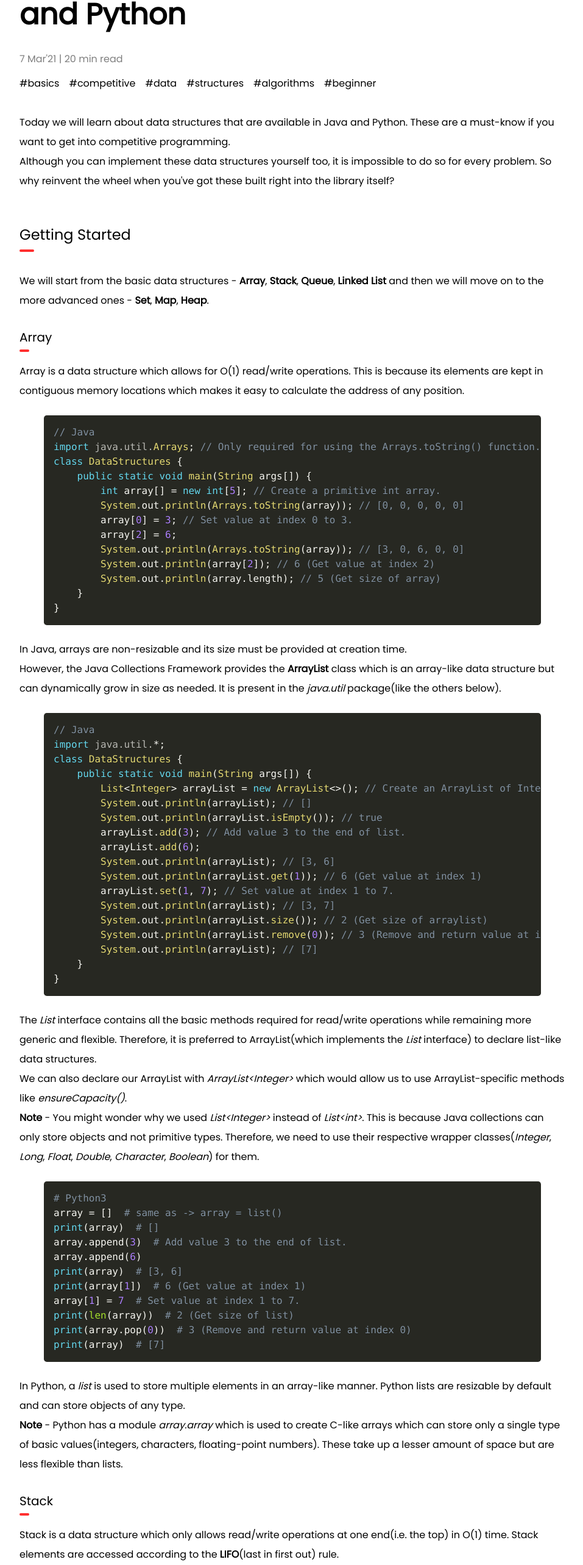
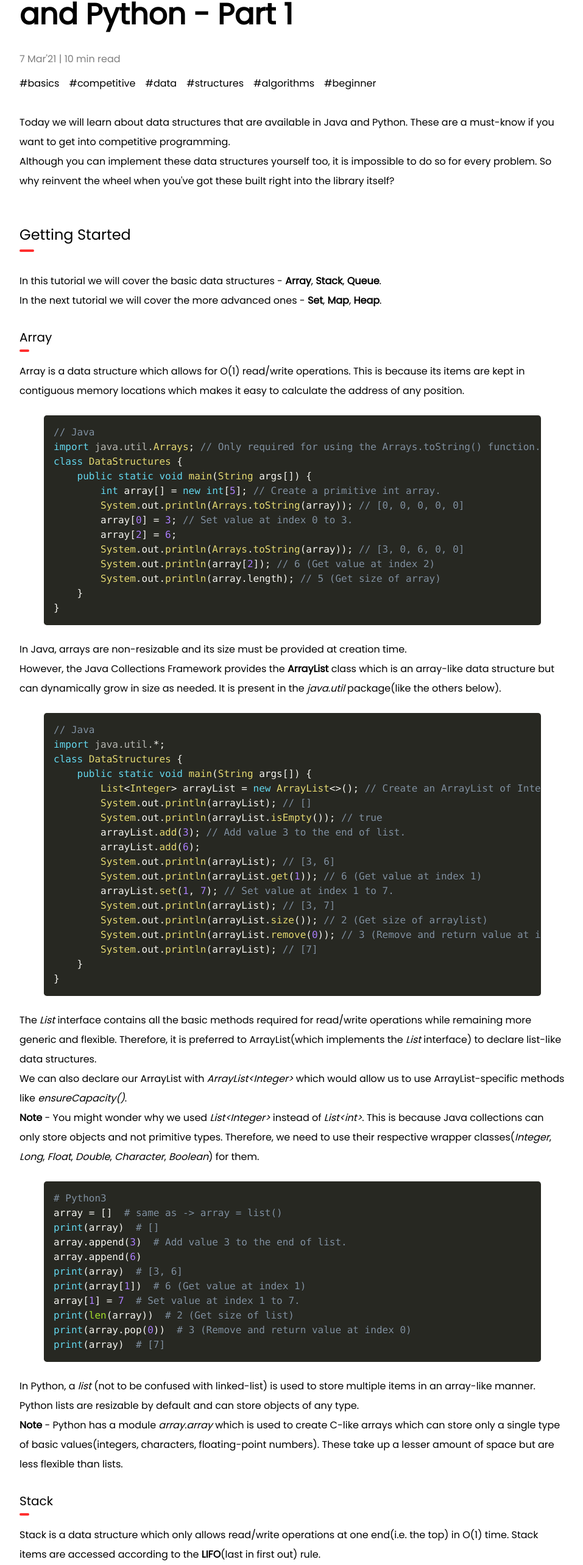
Before and after one commit to thesourceproject/thesourceproject.github.io, a Nuxt app: page /article/8 in a window 1280 px wide. Shown: the part 211-2777 px from the top of the page at 61% size, without its empty margins (160-1117 px from the left). Built offline with nearby package versions, Linux system fonts and the light colour scheme; a web font is replaced by a local one.

Commit message:
completed article 8

```diff
--- a/pages/article/8.vue
+++ b/pages/article/8.vue
@@ -2,9 +2,9 @@
   <main>
     <article class="w-full max-w-4xl mx-auto flex flex-col">
       <ArticleHeader
-        title="Using built-in data structures of Java and Python"
+        title="Using built-in data structures of Java and Python - Part 1"
         date="7 Mar'21"
-        readTime="20 min read"
+        readTime="10 min read"
         :tags="[
           'basics',
           'competitive',
@@ -27,11 +27,11 @@
         <div class="w-6 h-1 bg-background-2 rounded-full"></div>
       </div>
       <p class="mt-8">
-        We will start from the basic data structures -
-        <strong>Array</strong>, <strong>Stack</strong>, <strong>Queue</strong>,
-        <strong>Linked List</strong> and then we will move on to the more
-        advanced ones - <strong>Set</strong>, <strong>Map</strong>,
-        <strong>Heap</strong>.
+        In this tutorial we will cover the basic data structures -
+        <strong>Array</strong>, <strong>Stack</strong>,
+        <strong>Queue</strong>.<br />
+        In the next tutorial we will cover the more advanced ones -
+        <strong>Set</strong>, <strong>Map</strong>, <strong>Heap</strong>.
       </p>
       <div class="mt-6 flex flex-col">
         <h3 class="text-xl">Array</h3>
@@ -39,8 +39,8 @@
       </div>
       <p class="mt-4">
         Array is a data structure which allows for O(1) read/write operations.
-        This is because its elements are kept in contiguous memory locations
-        which makes it easy to calculate the address of any position.
+        This is because its items are kept in contiguous memory locations which
+        makes it easy to calculate the address of any position.
       </p>
       <CodeSnippet
         code="// Java
@@ -117,9 +117,9 @@ print(array)  # [7]"
         lang="language-python"
       />
       <p>
-        In Python, a <em>list</em> is used to store multiple elements in an
-        array-like manner. Python lists are resizable by default and can store
-        objects of any type.<br />
+        In Python, a <em>list</em> (not to be confused with linked-list) is used
+        to store multiple items in an array-like manner. Python lists are
+        resizable by default and can store objects of any type.<br />
         <strong>Note</strong> - Python has a module <em>array.array</em> which
         is used to create C-like arrays which can store only a single type of
         basic values(integers, characters, floating-point numbers). These take
@@ -131,58 +131,121 @@ print(array)  # [7]"
       </div>
       <p class="mt-4">
         Stack is a data structure which only allows read/write operations at one
-        end(i.e. the top) in O(1) time. Stack elements are accessed according to
+        end(i.e. the top) in O(1) time. Stack items are accessed according to
         the <strong>LIFO</strong>(last in first out) rule.
       </p>
       <CodeSnippet
         code="// Java
-import java.util.Arrays; // Only required for using the Arrays.toString() function.
+import java.util.*;
 class DataStructures {
     public static void main(String args[]) {
-        int array[] = new int[5]; // Create a primitive int array.
-        System.out.println(Arrays.toString(array)); // [0, 0, 0, 0, 0]
-        array[0] = 3; // Set value at index 0 to 3.
-        array[2] = 6;
-        System.out.println(Arrays.toString(array)); // [3, 0, 6, 0, 0]
-        System.out.println(array[2]); // 6 (Get value at index 2)
-        System.out.println(array.length); // 5 (Get size of array)
+        ArrayDeque<Character> stack = new ArrayDeque<>(); // Create an ArrayDeque of Character type.
+        System.out.println(stack); // []
+        System.out.println(stack.isEmpty()); // true
+        stack.push('A'); // Push 'A' onto the stack.
+        stack.push('B');
+        System.out.println(stack); // [B, A] (Last in first out)
+        System.out.println(stack.peek()); // B (Peek at the top item without removing it)
+        System.out.println(stack.size()); // 2
+        System.out.println(stack.pop()); // B (Pop and return the character on top of the stack)
+        System.out.println(stack); // [A]
     }
 }"
         lang="language-java"
       />
       <p>
-        The <em>List</em> interface contains all the basic methods required for
-        read/write operations while remaining more generic and flexible.
-        Therefore, it is preferred to <em>ArrayList</em> (which implements the
-        <em>List</em> interface) to declare list-like data structures.<br />
-        We can also declare our ArrayList with
-        <em>ArrayList&lt;Integer&gt;</em> which would allow us to use
-        ArrayList-specific methods like <em>ensureCapacity()</em>.<br />
-        <strong>Note</strong> - You might wonder why we used
-        <em>List&lt;Integer&gt;</em> instead of <em>List&lt;int&gt;</em>. This
-        is because Java collections can only store objects and not primitive
-        types. Therefore, we need to use their respective wrapper
-        classes(<em>Integer</em>, <em>Long</em>, <em>Float</em>,
-        <em>Double</em>, <em>Character</em>, <em>Boolean</em>) for them.
+        There are multiple ways of implementing a stack(including
+        <em>ArrayList</em>) in Java but <strong>ArrayDeque</strong> is the most
+        preferred one. It allows amortized O(1) pushes and pops from both ends,
+        making it ideal for using as a stack. It implements the
+        <em>Queue</em> interface(not <em>List</em>) and does not allow random
+        access of its items.<br />
+        <strong>Note</strong> - there is also a dedicated <em>Stack</em> class
+        in Java that extends <em>Vector</em>(which itself implements the
+        <em>List</em> interface). It is a thread-safe legacy class which comes
+        with a performance cost but may be useful in a multi-threaded
+        environment.
       </p>
       <CodeSnippet
         code="# Python3
-array = []  # same as -> array = list()
-print(array)  # []
-array.append(3)  # Add value 3 to the end of list.
-array.append(6)
-print(array)  # [3, 6]
-print(array[1])  # 6 (Get value at index 1)
-array[1] = 7  # Set value at index 1 to 7.
-print(len(array))  # 2 (Get size of list)
-print(array.pop(0))  # 3 (Remove and return value at index 0)
-print(array)  # [7]"
+stack = []
+print(stack)  # []
+stack.append('A')  # Push 'A' onto the stack.
+stack.append('B')
+print(stack)  # ['A', 'B'] (Python prints lists from left to right)
+print(stack[-1])  # B (Peek at the top item without removing it)
+print(len(stack))  # 2
+print(stack.pop())  # B (Pop and return the character on top of the stack)
+print(stack)  # ['A']"
         lang="language-python"
       />
       <p>
-        In Python, a <em>list</em> is used to store multiple elements in an
-        array-like manner. Python lists are resizable by default and can store
-        objects of any type.
+        In Python, a list can easily be used as a stack. We just have to make
+        sure that we apply push(append)/pop operations only at the end of the
+        list.
+      </p>
+      <div class="mt-6 flex flex-col">
+        <h3 class="text-xl">Queue</h3>
+        <div class="w-4 h-1 bg-background-2 rounded-full"></div>
+      </div>
+      <p class="mt-4">
+        Queue is a data structure which allows adding(offering) of items to the
+        back and removing(polling) them from the front in O(1) time. Queue items
+        are accessed according to the
+        <strong>FIFO</strong>(first in first out) rule.
+      </p>
+      <CodeSnippet
+        code='// Java
+import java.util.*;
+class DataStructures {
+    public static void main(String args[]) {
+        Queue<String> queue = new ArrayDeque<>(); // Create a Queue of String type.
+        System.out.println(queue); // []
+        System.out.println(queue.isEmpty()); // true
+        queue.offer("Apple"); // Add "Apple" to the back of the queue.
+        queue.offer("Banana");
+        System.out.println(queue); // [Apple, Banana] (First in first out)
+        System.out.println(queue.peek()); // Apple (Peek at the front item without removing it)
+        System.out.println(queue.size()); // 2
+        System.out.println(queue.poll()); // Apple (Remove and return the front item)
+        System.out.println(queue); // [Banana]
+    }
+}'
+        lang="language-java"
+      />
+      <p>
+        Like a stack, there are multiple ways of implementing a queue in Java.
+        We declared our <em>ArrayDeque</em> with <em>Queue&lt;String&gt;</em> as
+        the Queue interface provides the neccessary functionality and we don't
+        need any ArrayDeque-specific methods(like we did for a stack, i.e.
+        <em>push()</em> and <em>pop()</em>).
+      </p>
+      <CodeSnippet
+        code="# Python3
+from collections import deque  # Import the deque module.
+queue = deque()  # Create a queue.
+print(queue)  # deque([])
+queue.append('Apple')  # Add 'Apple' to the right(back of the queue)
+queue.append('Banana')
+print(queue)  # deque(['Apple', 'Banana'])
+print(queue[0])  # Apple (Peek at the first(front) item without removing it)
+print(len(queue))  # 2
+print(queue.popleft())  # Apple (Pop and return the left(first) item)
+print(queue)  # deque(['Banana'])"
+        lang="language-python"
+      />
+      <p>
+        Python lists are not suitable for implementing queues. Though it allows
+        amortized O(1) appends at one end, it takes O(n) time to remove an item
+        at the start. This is because all the subsequent items have to be
+        shifted to the left.<br />
+        Fortunately, Python contains a <strong>deque</strong> module which
+        internally uses a doubly-linked list. This allows for O(1) appends and
+        pops from both ends making it suitable for implementing both stacks and
+        queues.<br /><br />
+        Now that we have a basic understanding of some important data
+        structures, what remains now is practice. So, try to do some algorithmic
+        problems on your own.
       </p>
     </article>
   </main>
@@ -199,7 +262,7 @@ export default {
   },
   head: {
     title:
-      "Using built-in data structures of Java and Python | The Source Project",
+      "Using built-in data structures of Java and Python - Part 1 | The Source Project",
     meta: [
       {
         hid: "description",
--- a/pages/find.vue
+++ b/pages/find.vue
@@ -78,9 +78,9 @@ export default {
         {
           id: 8,
           category: "basics",
-          title: "Using built-in data structures of Java and Python",
+          title: "Using built-in data structures of Java and Python - Part 1",
           date: "7 Mar '21",
-          readTime: "20 min read",
+          readTime: "10 min read",
           fragment:
             "Today we will learn about data structures that are available in Java and Python. These are a must-know if you want to get into competitive programming...",
           tags: [
```
